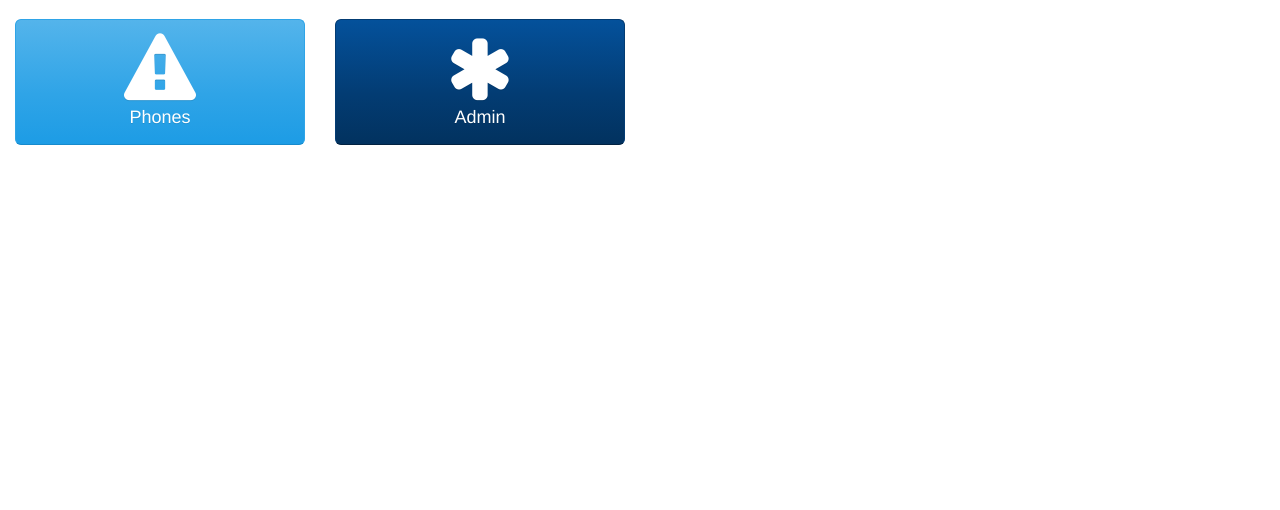
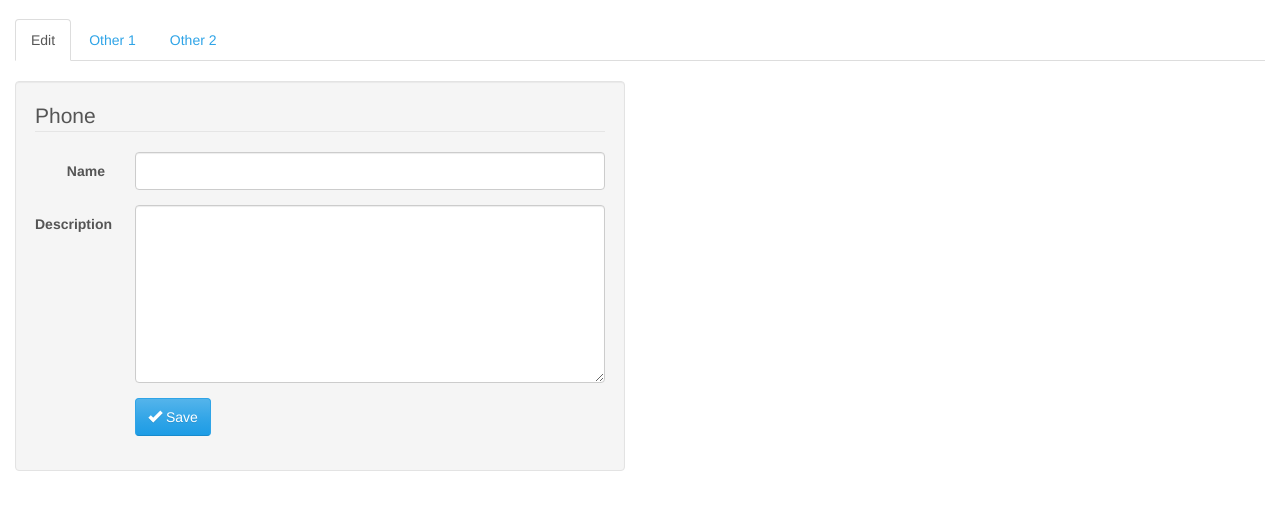
Before and after one commit to bni/angular-play-demo, a website: page public/app/index.html at #/phones//edit in a window 1280 px wide. Drawn offline with Linux system fonts and the light colour scheme; some packages are replaced by stand-ins of ours; no server answers; a script that the page names is missing.

Commit message:
Deep link tabs

```diff
--- a/public/app/app.js
+++ b/public/app/app.js
@@ -31,12 +31,34 @@ phoneApp.config(function ($stateProvider, $urlRouterProvider, $httpProvider) {
         }
     })
     .state('detail', {
+        abtract: true,
         url: '/phones/:phoneId',
         templateUrl: 'phone-detail.html',
         controller: 'PhoneDetailCtrl',
         ncyBreadcrumb: {
             label: '{{phone.name}}',
             parent: 'phones'
+        }
+    })
+    .state("detail.edit", {
+        url: "/edit",
+        templateUrl: "phone-edit-tab.html",
+        ncyBreadcrumb: {
+            skip: true
+        }
+    })
+    .state("detail.other-1", {
+        url: "/other-1",
+        templateUrl: "phone-other-1-tab.html",
+        ncyBreadcrumb: {
+            skip: true
+        }
+    })
+    .state("detail.other-2", {
+        url: "/other-2",
+        templateUrl: "phone-other-2-tab.html",
+        ncyBreadcrumb: {
+            skip: true
         }
     });
 
--- a/public/app/phone-detail-controller.js
+++ b/public/app/phone-detail-controller.js
@@ -1,6 +1,10 @@
 'use strict';
 
-phoneControllers.controller('PhoneDetailCtrl', function ($scope, $stateParams, Phone) {
+phoneControllers.controller('PhoneDetailCtrl', function ($scope, $state, $stateParams, Phone) {
+    $scope.active1 = $state.is('detail.edit');
+    $scope.active2 = $state.is('detail.other-1');
+    $scope.active3 = $state.is('detail.other-2');
+
     $scope.phone = Phone.get({phoneId: $stateParams.phoneId});
 
     $scope.save = function(phone) {
--- a/public/app/phone-detail.html
+++ b/public/app/phone-detail.html
@@ -3,63 +3,13 @@
 <div class="row">
     <div class="col-md-12">
 
-        <tabset justified="true">
-            <tab heading="Edit">
-                <div class="row">
-                    <div class="col-md-12">
-                        &nbsp;
-                    </div>
-                </div>
-                <div class="row">
-                    <div class="col-md-6">
+        <tabset>
+            <tab heading="Edit" ui-sref="detail.edit" active="active1"></tab>
+            <tab heading="Other 1" ui-sref="detail.other-1" active="active2"></tab>
+            <tab heading="Other 2" ui-sref="detail.other-2" active="active3"></tab>
+        </tabset>
 
-                        <div class="well bs-component">
-                            <form name="phoneForm" class="form-horizontal" novalidate>
-                                <fieldset>
-                                    <legend>Phone</legend>
-
-                                    <div class="form-group"
-                                         ng-class="{'has-error': phoneForm.name.$dirty && phoneForm.name.$invalid}">
-                                        <label for="inputEmail" class="col-md-2 control-label">Name</label>
-
-                                        <div class="col-md-10">
-                                            <input type="text" name="name" class="form-control" id="inputEmail"
-                                                   ng-model="phone.name" required>
-                                        </div>
-                                    </div>
-
-                                    <div class="form-group">
-                                        <label for="textArea" class="col-md-2 control-label">Description</label>
-
-                                        <div class="col-md-10">
-                                            <textarea class="form-control" rows="8" id="textArea"
-                                                      ng-model="phone.description" required></textarea>
-                                        </div>
-                                    </div>
-
-                                    <div class="form-group">
-                                        <div class="col-md-10 col-md-offset-2">
-                                            <button type="button" ng-click="save(phone)"
-                                                    class="btn btn-default btn-primary"
-                                                    ng-disabled="phoneForm.name.$dirty && phoneForm.name.$invalid">
-                                                <i class="glyphicon glyphicon-ok"></i> Save
-                                            </button>
-                                        </div>
-                                    </div>
-                                </fieldset>
-                            </form>
-                        </div>
-
-                    </div>
-                </div>
-            </tab>
-            <tab heading="Other 1">
-                Other 1
-            </tab>
-            <tab heading="Other 2">
-                Other 2
-            </tab>
-        </tabset>
+        <div ui-view></div>
 
     </div>
 </div>
--- /dev/null
+++ b/public/app/phone-edit-tab.html
@@ -0,0 +1,47 @@
+<div class="row">
+    <div class="col-md-12">
+        &nbsp;
+    </div>
+</div>
+<div class="row">
+    <div class="col-md-6">
+
+        <div class="well bs-component">
+            <form name="phoneForm" class="form-horizontal" novalidate>
+                <fieldset>
+                    <legend>Phone</legend>
+
+                    <div class="form-group"
+                         ng-class="{'has-error': phoneForm.name.$dirty && phoneForm.name.$invalid}">
+                        <label for="inputEmail" class="col-md-2 control-label">Name</label>
+
+                        <div class="col-md-10">
+                            <input type="text" name="name" class="form-control" id="inputEmail"
+                                   ng-model="phone.name" required>
+                        </div>
+                    </div>
+
+                    <div class="form-group">
+                        <label for="textArea" class="col-md-2 control-label">Description</label>
+
+                        <div class="col-md-10">
+                            <textarea class="form-control" rows="8" id="textArea"
+                                      ng-model="phone.description" required></textarea>
+                        </div>
+                    </div>
+
+                    <div class="form-group">
+                        <div class="col-md-10 col-md-offset-2">
+                            <button type="button" ng-click="save(phone)"
+                                    class="btn btn-default btn-primary"
+                                    ng-disabled="phoneForm.name.$dirty && phoneForm.name.$invalid">
+                                <i class="glyphicon glyphicon-ok"></i> Save
+                            </button>
+                        </div>
+                    </div>
+                </fieldset>
+            </form>
+        </div>
+
+    </div>
+</div>
```
Also changed, not shown: public/app/phone-list.html (+1 -1 lines), public/app/phone-other-1-tab.html (added, +1 -0 lines), public/app/phone-other-2-tab.html (added, +1 -0 lines).
